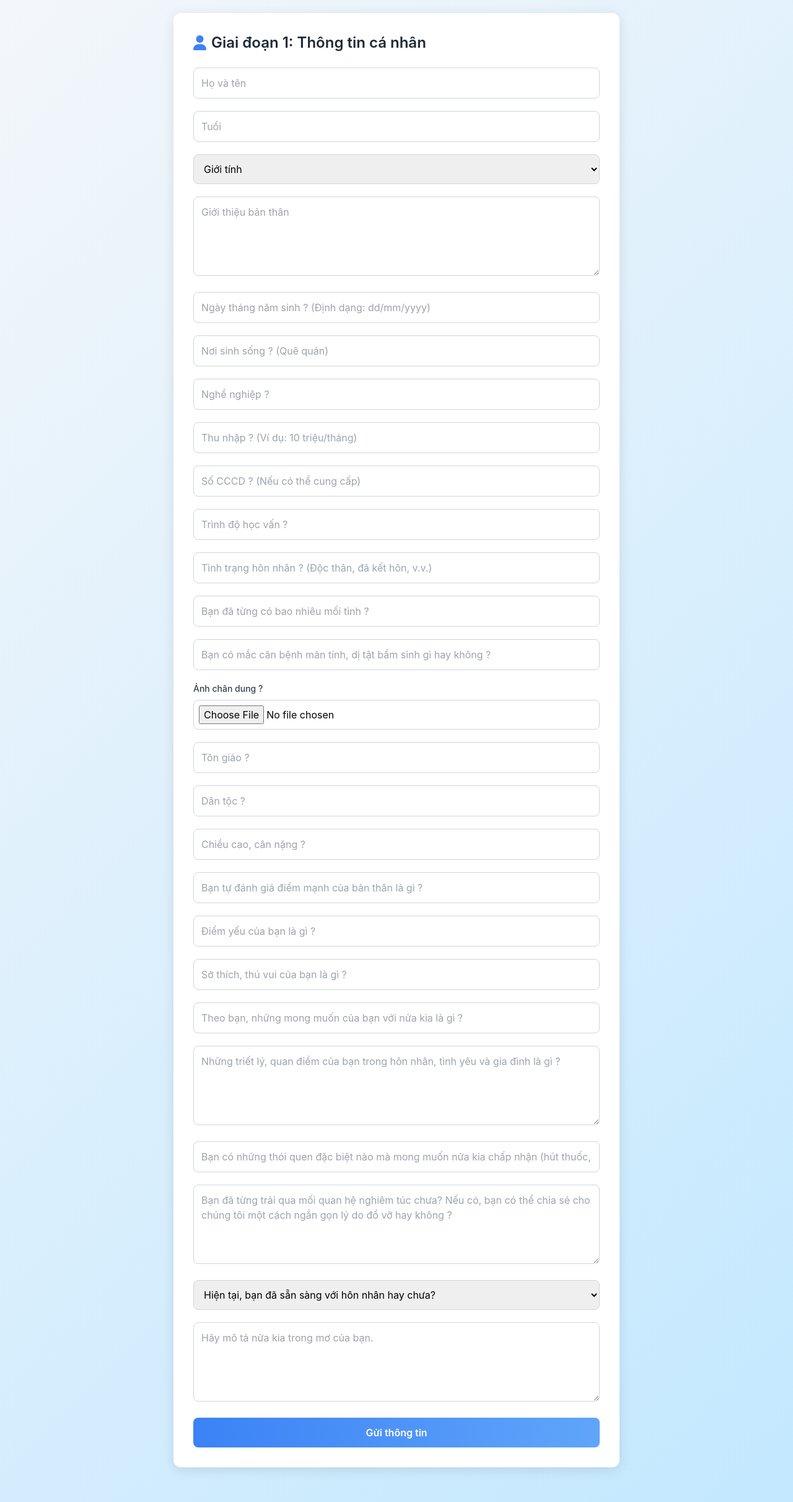
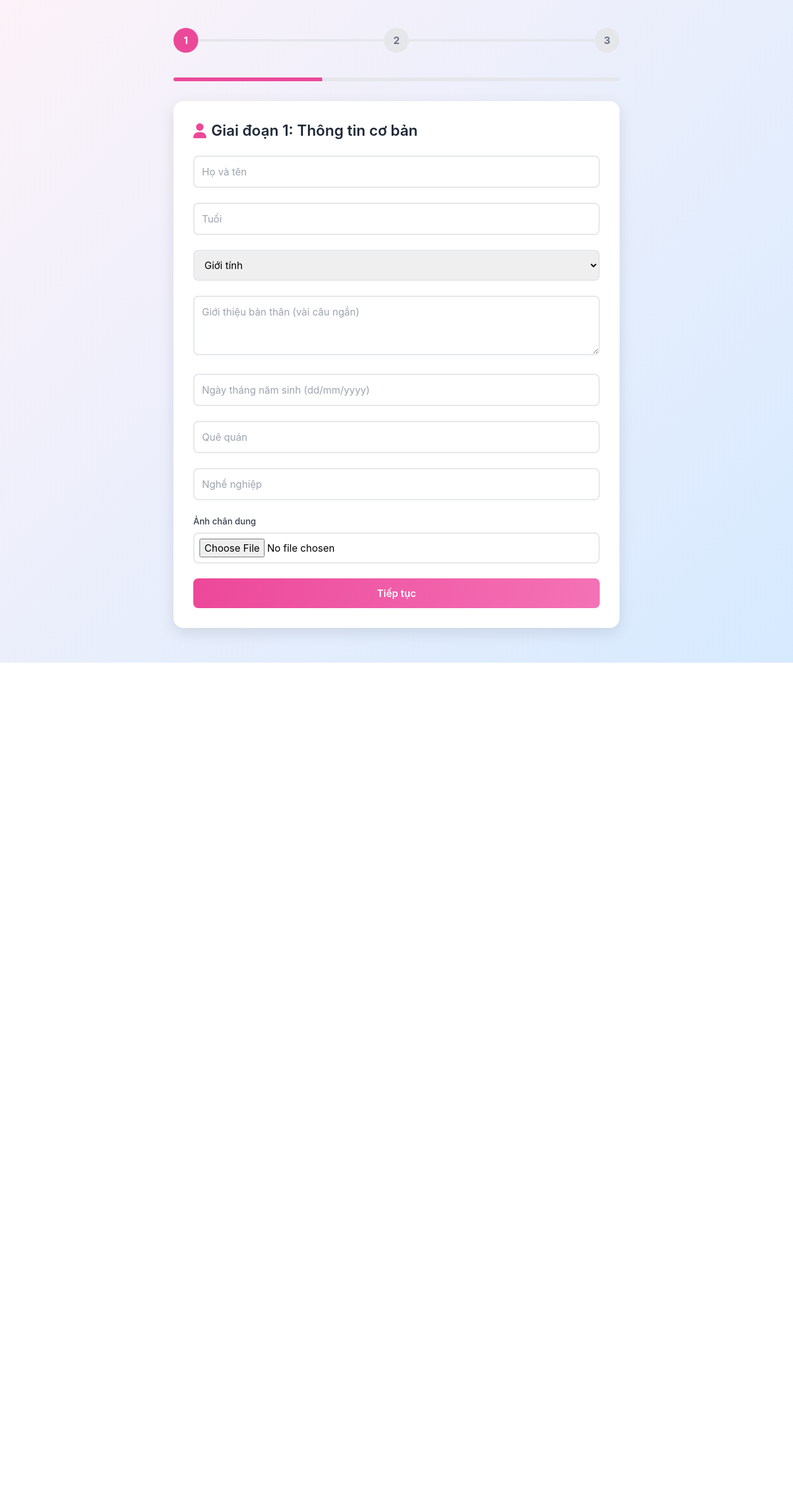
Before and after one commit to MHung2005/Mai_moi, a plain HTML site: page index.html in a window 1280 px wide. Shown: the part 115-2538 px from the top of the page at 62% size. After the commit the page ends 1184 px from the top, so only its background shows below. Drawn offline with nearby package versions, Linux system fonts and the light colour scheme.

Commit message:
Tach giai doan 1 thanh 2 phan

```diff
--- a/index.html
+++ b/index.html
@@ -8,107 +8,169 @@
     <link href="https://cdnjs.cloudflare.com/ajax/libs/font-awesome/6.4.0/css/all.min.css" rel="stylesheet">
     <style>
         body {
-            background: linear-gradient(135deg, #f5f7fa 0%, #c3e8ff 100%);
+            background: linear-gradient(135deg, #fef3f8 0%, #d6eaff 100%);
             font-family: 'Inter', sans-serif;
+            min-height: 100vh;
         }
         .card {
             background: white;
-            border-radius: 12px;
-            box-shadow: 0 4px 20px rgba(0, 0, 0, 0.1);
+            border-radius: 16px;
+            box-shadow: 0 8px 24px rgba(0, 0, 0, 0.1);
             transition: transform 0.3s ease, box-shadow 0.3s ease;
         }
         .card:hover {
-            transform: translateY(-5px);
-            box-shadow: 0 6px 30px rgba(0, 0, 0, 0.15);
+            transform: translateY(-3px);
+            box-shadow: 0 12px 32px rgba(0, 0, 0, 0.12);
         }
         input, select, textarea {
-            transition: border-color 0.3s ease, box-shadow 0.3s ease;
+            transition: all 0.3s ease;
+            border: 2px solid #e5e7eb;
         }
         input:focus, select:focus, textarea:focus {
             outline: none;
-            border-color: #3b82f6;
-            box-shadow: 0 0 8px rgba(59, 130, 246, 0.3);
+            border-color: #ec4899;
+            box-shadow: 0 0 10px rgba(236, 72, 153, 0.2);
         }
         .btn {
-            background: linear-gradient(to right, #3b82f6, #60a5fa);
+            background: linear-gradient(to right, #ec4899, #f472b6);
+            transition: all 0.3s ease;
+        }
+        .btn:hover {
+            background: linear-gradient(to right, #db2777, #ec4899);
+            transform: translateY(-1px);
+        }
+        .progress-bar {
+            height: 6px;
+            background: #e5e7eb;
+            border-radius: 3px;
+            overflow: hidden;
+        }
+        .progress-bar-fill {
+            height: 100%;
+            background: #ec4899;
+            transition: width 0.3s ease;
+        }
+        .step-circle {
+            width: 40px;
+            height: 40px;
+            border-radius: 50%;
+            display: flex;
+            align-items: center;
+            justify-content: center;
+            background: #e5e7eb;
+            color: #6b7280;
+            font-weight: bold;
+            transition: all 0.3s ease;
+        }
+        .step-circle.active {
+            background: #ec4899;
+            color: white;
+        }
+        .step-line {
+            flex: 1;
+            height: 4px;
+            background: #e5e7eb;
             transition: background 0.3s ease;
         }
-        .btn:hover {
-            background: linear-gradient(to right, #2563eb, #3b82f6);
+        .step-line.active {
+            background: #ec4899;
         }
     </style>
 </head>
 <body>
     <div class="container mx-auto p-6 max-w-3xl relative">
-        <!-- Header with decorative icon -->
-        <div class="text-center mb-10">
-            <h1 class="text-4xl font-bold text-gray-800 flex items-center justify-center gap-2">
-                <i class="fas fa-heart text-red-500"></i> Ứng Dụng Mai Mối
+        <!-- Header -->
+        <div class="text-center mb-12">
+            <h1 class="text-5xl font-extrabold text-gray-900 flex items-center justify-center gap-3 animate-pulse">
+                <i class="fas fa-heart text-pink-500"></i> Ứng Dụng Mai Mối
             </h1>
-            <p class="text-gray-600 mt-2">Tìm kiếm một nửa hoàn hảo của bạn!</p>
+            <p class="text-gray-600 mt-3 text-lg">Hành trình tìm kiếm tình yêu của bạn bắt đầu từ đây!</p>
         </div>
 
-        <!-- Giai đoạn 1: Điền thông tin cá nhân -->
-        <div id="personal-info" class="card p-8 mb-8">
+        <!-- Progress Indicator -->
+        <div class="flex items-center justify-between mb-10">
+            <div class="step-circle active">1</div>
+            <div class="step-line" id="step2-line"></div>
+            <div class="step-circle" id="step2">2</div>
+            <div class="step-line" id="step3-line"></div>
+            <div class="step-circle" id="step3">3</div>
+        </div>
+        <div class="progress-bar mb-8">
+            <div class="progress-bar-fill" style="width: 33.33%"></div>
+        </div>
+
+        <!-- Giai đoạn 1 - Phần 1: Thông tin cơ bản -->
+        <div id="personal-info-part1" class="card p-8 mb-8">
             <h2 class="text-2xl font-semibold text-gray-800 mb-6 flex items-center gap-2">
-                <i class="fas fa-user text-blue-500"></i> Giai đoạn 1: Thông tin cá nhân
+                <i class="fas fa-user text-pink-500"></i> Giai đoạn 1: Thông tin cơ bản
             </h2>
-            <div class="space-y-5">
-                <input id="name" type="text" placeholder="Họ và tên" class="w-full p-3 border border-gray-300 rounded-lg">
-                <input id="age" type="number" placeholder="Tuổi" class="w-full p-3 border border-gray-300 rounded-lg">
-                <select id="gender" class="w-full p-3 border border-gray-300 rounded-lg">
+            <div class="space-y-6">
+                <input id="name" type="text" placeholder="Họ và tên" class="w-full p-3 rounded-lg">
+                <input id="age" type="number" placeholder="Tuổi" class="w-full p-3 rounded-lg">
+                <select id="gender" class="w-full p-3 rounded-lg">
                     <option value="">Giới tính</option>
                     <option value="male">Nam</option>
                     <option value="female">Nữ</option>
                     <option value="other">Khác</option>
                 </select>
-                <textarea id="bio" placeholder="Giới thiệu bản thân" class="w-full p-3 border border-gray-300 rounded-lg h-32"></textarea>
-                <!-- Bộ câu hỏi -->
-                <input id="birthdate" type="text" placeholder="Ngày tháng năm sinh ? (Định dạng: dd/mm/yyyy)" class="w-full p-3 border border-gray-300 rounded-lg">
-                <input id="hometown" type="text" placeholder="Nơi sinh sống ? (Quê quán)" class="w-full p-3 border border-gray-300 rounded-lg">
-                <input id="job" type="text" placeholder="Nghề nghiệp ?" class="w-full p-3 border border-gray-300 rounded-lg">
-                <input id="income" type="text" placeholder="Thu nhập ? (Ví dụ: 10 triệu/tháng)" class="w-full p-3 border border-gray-300 rounded-lg">
-                <input id="cccd" type="text" placeholder="Số CCCD ? (Nếu có thể cung cấp)" class="w-full p-3 border border-gray-300 rounded-lg">
-                <input id="education" type="text" placeholder="Trình độ học vấn ?" class="w-full p-3 border border-gray-300 rounded-lg">
-                <input id="marital_status" type="text" placeholder="Tình trạng hôn nhân ? (Độc thân, đã kết hôn, v.v.)" class="w-full p-3 border border-gray-300 rounded-lg">
-                <input id="family" type="text" placeholder="Bạn đã từng có bao nhiêu mối tình ?" class="w-full p-3 border border-gray-300 rounded-lg">
-                <input id="parents" type="text" placeholder="Bạn có mắc căn bệnh mãn tính, dị tật bẩm sinh gì hay không ?" class="w-full p-3 border border-gray-300 rounded-lg">
+                <textarea id="bio" placeholder="Giới thiệu bản thân (vài câu ngắn)" class="w-full p-3 rounded-lg h-24"></textarea>
+                <input id="birthdate" type="text" placeholder="Ngày tháng năm sinh (dd/mm/yyyy)" class="w-full p-3 rounded-lg">
+                <input id="hometown" type="text" placeholder="Quê quán" class="w-full p-3 rounded-lg">
+                <input id="job" type="text" placeholder="Nghề nghiệp" class="w-full p-3 rounded-lg">
                 <div class="w-full">
-                    <label for="portrait" class="block text-sm font-medium text-gray-700 mb-2">Ảnh chân dung ?</label>
-                    <input id="portrait" type="file" accept="image/*" class="w-full p-2 border border-gray-300 rounded-lg">
+                    <label for="portrait" class="block text-sm font-medium text-gray-700 mb-2">Ảnh chân dung</label>
+                    <input id="portrait" type="file" accept="image/*" class="w-full p-2 rounded-lg">
                 </div>
-                <input id="smoking" type="text" placeholder="Tôn giáo ?" class="w-full p-3 border border-gray-300 rounded-lg">
-                <input id="drinking" type="text" placeholder="Dân tộc ?" class="w-full p-3 border border-gray-300 rounded-lg">
-                <input id="height_weight" type="text" placeholder="Chiều cao, cân nặng ?" class="w-full p-3 border border-gray-300 rounded-lg">
+                <button onclick="nextToPart2()" class="w-full btn text-white p-3 rounded-lg font-semibold">Tiếp tục</button>
+            </div>
+        </div>
 
-                <input id="strengths" type="text" placeholder="Bạn tự đánh giá điểm mạnh của bản thân là gì ?" class="w-full p-3 border border-gray-300 rounded-lg">
-                <input id="weaknesses" type="text" placeholder="Điểm yếu của bạn là gì ?" class="w-full p-3 border border-gray-300 rounded-lg">
-                <input id="hobbies" type="text" placeholder="Sở thích, thú vui của bạn là gì ?" class="w-full p-3 border border-gray-300 rounded-lg">
-                <input id="partner_wishes" type="text" placeholder="Theo bạn, những mong muốn của bạn với nửa kia là gì ?" class="w-full p-3 border border-gray-300 rounded-lg">
-                <textarea id="philosophy" placeholder="Những triết lý, quan điểm của bạn trong hôn nhân, tình yêu và gia đình là gì ?" class="w-full p-3 border border-gray-300 rounded-lg h-32"></textarea>
-                <input id="habits" type="text" placeholder="Bạn có những thói quen đặc biệt nào mà mong muốn nửa kia chấp nhận (hút thuốc, ăn chay...) ?" class="w-full p-3 border border-gray-300 rounded-lg">
-                <textarea id="relationship_history" placeholder="Bạn đã từng trải qua mối quan hệ nghiêm túc chưa? Nếu có, bạn có thể chia sẻ cho chúng tôi một cách ngắn gọn lý do đổ vỡ hay không ?" class="w-full p-3 border border-gray-300 rounded-lg h-32"></textarea>
-                <select id="marriage_readiness" class="w-full p-3 border border-gray-300 rounded-lg">
-                    <option value="">Hiện tại, bạn đã sẵn sàng với hôn nhân hay chưa?</option>
+        <!-- Giai đoạn 1 - Phần 2: Thông tin chi tiết -->
+        <div id="personal-info-part2" class="card p-8 mb-8 hidden">
+            <h2 class="text-2xl font-semibold text-gray-800 mb-6 flex items-center gap-2">
+                <i class="fas fa-info-circle text-pink-500"></i> Giai đoạn 1: Thông tin chi tiết
+            </h2>
+            <div class="space-y-6">
+                <input id="income" type="text" placeholder="Thu nhập (VD: 10 triệu/tháng)" class="w-full p-3 rounded-lg">
+                <input id="cccd" type="text" placeholder="Số CCCD (nếu có)" class="w-full p-3 rounded-lg">
+                <input id="education" type="text" placeholder="Trình độ học vấn" class="w-full p-3 rounded-lg">
+                <input id="marital_status" type="text" placeholder="Tình trạng hôn nhân" class="w-full p-3 rounded-lg">
+                <input id="family" type="text" placeholder="Số mối tình đã có" class="w-full p-3 rounded-lg">
+                <input id="parents" type="text" placeholder="Có bệnh mãn tính hoặc dị tật bẩm sinh không?" class="w-full p-3 rounded-lg">
+                <input id="smoking" type="text" placeholder="Tôn giáo" class="w-full p-3 rounded-lg">
+                <input id="drinking" type="text" placeholder="Dân tộc" class="w-full p-3 rounded-lg">
+                <input id="height_weight" type="text" placeholder="Chiều cao, cân nặng" class="w-full p-3 rounded-lg">
+                <input id="strengths" type="text" placeholder="Điểm mạnh của bạn" class="w-full p-3 rounded-lg">
+                <input id="weaknesses" type="text" placeholder="Điểm yếu của bạn" class="w-full p-3 rounded-lg">
+                <input id="hobbies" type="text" placeholder="Sở thích, thú vui" class="w-full p-3 rounded-lg">
+                <input id="partner_wishes" type="text" placeholder="Mong muốn về nửa kia" class="w-full p-3 rounded-lg">
+                <textarea id="philosophy" placeholder="Quan điểm về tình yêu, hôn nhân, gia đình" class="w-full p-3 rounded-lg h-24"></textarea>
+                <input id="habits" type="text" placeholder="Thói quen đặc biệt (VD: hút thuốc, ăn chay)" class="w-full p-3 rounded-lg">
+                <textarea id="relationship_history" placeholder="Mối quan hệ nghiêm túc trước đây? Lý do đổ vỡ (nếu có)" class="w-full p-3 rounded-lg h-24"></textarea>
+                <select id="marriage_readiness" class="w-full p-3 rounded-lg">
+                    <option value="">Bạn sẵn sàng cho hôn nhân?</option>
                     <option value="1">Hoàn toàn chưa sẵn sàng</option>
                     <option value="2">Ít sẵn sàng</option>
                     <option value="3">Đang cân nhắc</option>
                     <option value="4">Gần như sẵn sàng</option>
                     <option value="5">Hoàn toàn sẵn sàng</option>
                 </select>
-                <textarea id="dream_partner" placeholder="Hãy mô tả nửa kia trong mơ của bạn." class="w-full p-3 border border-gray-300 rounded-lg h-32"></textarea>
-                <button onclick="submitPersonalInfo()" class="w-full btn text-white p-3 rounded-lg font-semibold">Gửi thông tin</button>
+                <textarea id="dream_partner" placeholder="Mô tả nửa kia trong mơ" class="w-full p-3 rounded-lg h-24"></textarea>
+                <div class="flex gap-4">
+                    <button onclick="backToPart1()" class="w-1/2 border-2 border-pink-500 text-pink-500 p-3 rounded-lg font-semibold hover:bg-pink-50">Quay lại</button>
+                    <button onclick="submitPersonalInfo()" class="w-1/2 btn text-white p-3 rounded-lg font-semibold">Gửi thông tin</button>
+                </div>
             </div>
         </div>
 
         <!-- Giai đoạn 2: Đặt lịch phỏng vấn -->
         <div id="interview-schedule" class="card p-8 mb-8 hidden">
             <h2 class="text-2xl font-semibold text-gray-800 mb-6 flex items-center gap-2">
-                <i class="fas fa-calendar-check text-blue-500"></i> Giai đoạn 2: Đặt lịch phỏng vấn
+                <i class="fas fa-calendar-check text-pink-500"></i> Giai đoạn 2: Đặt lịch phỏng vấn
             </h2>
-            <div class="space-y-5">
-                <input id="interview-date" type="date" class="w-full p-3 border border-gray-300 rounded-lg">
-                <input id="interview-time" type="time" class="w-full p-3 border border-gray-300 rounded-lg">
+            <div class="space-y-6">
+                <input id="interview-date" type="date" class="w-full p-3 rounded-lg">
+                <input id="interview-time" type="time" class="w-full p-3 rounded-lg">
                 <button onclick="scheduleInterview()" class="w-full btn text-white p-3 rounded-lg font-semibold">Xác nhận lịch phỏng vấn</button>
             </div>
         </div>
@@ -116,14 +178,14 @@
         <!-- Giai đoạn 3: Đặt lịch hẹn hò -->
         <div id="date-schedule" class="card p-8 mb-8 hidden">
             <h2 class="text-2xl font-semibold text-gray-800 mb-6 flex items-center gap-2">
-                <i class="fas fa-heartbeat text-red-500"></i> Giai đoạn 3: Đặt lịch hẹn hò
+                <i class="fas fa-heartbeat text-pink-500"></i> Giai đoạn 3: Đặt lịch hẹn hò
             </h2>
-            <div class="space-y-5">
+            <div class="space-y-6">
                 <p class="text-gray-600 flex items-center gap-2">
-                    <i class="fas fa-map-marker-alt text-blue-500"></i> Địa điểm sẽ được chúng tôi sắp xếp sau.
+                    <i class="fas fa-map-marker-alt text-pink-500"></i> Địa điểm sẽ được chúng tôi sắp xếp sau.
                 </p>
-                <input id="date-date" type="date" class="w-full p-3 border border-gray-300 rounded-lg">
-                <input id="date-time" type="time" class="w-full p-3 border border-gray-300 rounded-lg">
+                <input id="date-date" type="date" class="w-full p-3 rounded-lg">
+                <input id="date-time" type="time" class="w-full p-3 rounded-lg">
                 <button onclick="scheduleDate()" class="w-full btn text-white p-3 rounded-lg font-semibold">Xác nhận lịch hẹn hò</button>
             </div>
         </div>
@@ -141,8 +203,32 @@
             setTimeout(() => notification.classList.add('hidden'), 3000);
         }
 
+        function nextToPart2() {
+            const name = document.getElementById('name').value;
+            const age = document.getElementById('age').value;
+            const gender = document.getElementById('gender').value;
+            const bio = document.getElementById('bio').value;
+            const birthdate = document.getElementById('birthdate').value;
+            const hometown = document.getElementById('hometown').value;
+            const job = document.getElementById('job').value;
+            const portrait = document.getElementById('portrait').files.length > 0;
+
+            if (name && age && gender && bio && birthdate && hometown && job && portrait) {
+                document.getElementById('personal-info-part1').classList.add('hidden');
+                document.getElementById('personal-info-part2').classList.remove('hidden');
+                document.querySelector('.progress-bar-fill').style.width = '33.33%';
+            } else {
+                showNotification('Vui lòng điền đầy đủ thông tin cơ bản và tải ảnh chân dung!', 'error');
+            }
+        }
+
+        function backToPart1() {
+            document.getElementById('personal-info-part2').classList.add('hidden');
+            document.getElementById('personal-info-part1').classList.remove('hidden');
+            document.querySelector('.progress-bar-fill').style.width = '33.33%';
+        }
+
         function submitPersonalInfo() {
-            console.log("Starting submitPersonalInfo");
             const name = document.getElementById('name').value;
             const age = document.getElementById('age').value;
             const gender = document.getElementById('gender').value;
@@ -170,19 +256,15 @@
             const marriage_readiness = document.getElementById('marriage_readiness').value;
             const dream_partner = document.getElementById('dream_partner').value;
 
-            console.log({
-                name, age, gender, bio, birthdate, hometown, job, income, cccd, education,
-                marital_status, family, parents, portrait, smoking, drinking, height_weight,
-                strengths, weaknesses, hobbies, partner_wishes, philosophy, habits,
-                relationship_history, marriage_readiness, dream_partner
-            });
-
             if (name && age && gender && bio && birthdate && hometown && job && income && cccd && education && marital_status && family && parents && portrait && smoking && drinking && height_weight && strengths && weaknesses && hobbies && partner_wishes && philosophy && habits && relationship_history && marriage_readiness && dream_partner) {
-                document.getElementById('personal-info').classList.add('hidden');
+                document.getElementById('personal-info-part2').classList.add('hidden');
                 document.getElementById('interview-schedule').classList.remove('hidden');
+                document.getElementById('step2').classList.add('active');
+                document.getElementById('step2-line').classList.add('active');
+                document.querySelector('.progress-bar-fill').style.width = '66.66%';
                 showNotification('Thông tin cá nhân đã được gửi thành công!', 'success');
             } else {
-                showNotification('Vui lòng điền đầy đủ thông tin, bao gồm tải lên ảnh chân dung!', 'error');
+                showNotification('Vui lòng điền đầy đủ thông tin chi tiết!', 'error');
             }
         }
 
@@ -193,6 +275,9 @@
             if (date && time) {
                 document.getElementById('interview-schedule').classList.add('hidden');
                 document.getElementById('date-schedule').classList.remove('hidden');
+                document.getElementById('step3').classList.add('active');
+                document.getElementById('step3-line').classList.add('active');
+                document.querySelector('.progress-bar-fill').style.width = '100%';
                 showNotification('Lịch phỏng vấn đã được đặt thành công!', 'success');
             } else {
                 showNotification('Vui lòng chọn ngày và giờ phỏng vấn!', 'error');
@@ -207,9 +292,14 @@
                 showNotification('Lịch hẹn hò đã được đặt thành công! Địa điểm sẽ được thông báo sau.', 'success');
                 setTimeout(() => {
                     document.getElementById('date-schedule').classList.add('hidden');
-                    document.getElementById('personal-info').classList.remove('hidden');
+                    document.getElementById('personal-info-part1').classList.remove('hidden');
                     document.querySelectorAll('input, textarea, select').forEach(el => el.value = '');
-                    document.getElementById('portrait').value = ''; // Reset file input
+                    document.getElementById('portrait').value = '';
+                    document.getElementById('step2').classList.remove('active');
+                    document.getElementById('step3').classList.remove('active');
+                    document.getElementById('step2-line').classList.remove('active');
+                    document.getElementById('step3-line').classList.remove('active');
+                    document.querySelector('.progress-bar-fill').style.width = '33.33%';
                 }, 2000);
             } else {
                 showNotification('Vui lòng chọn ngày và giờ hẹn hò!', 'error');
```
